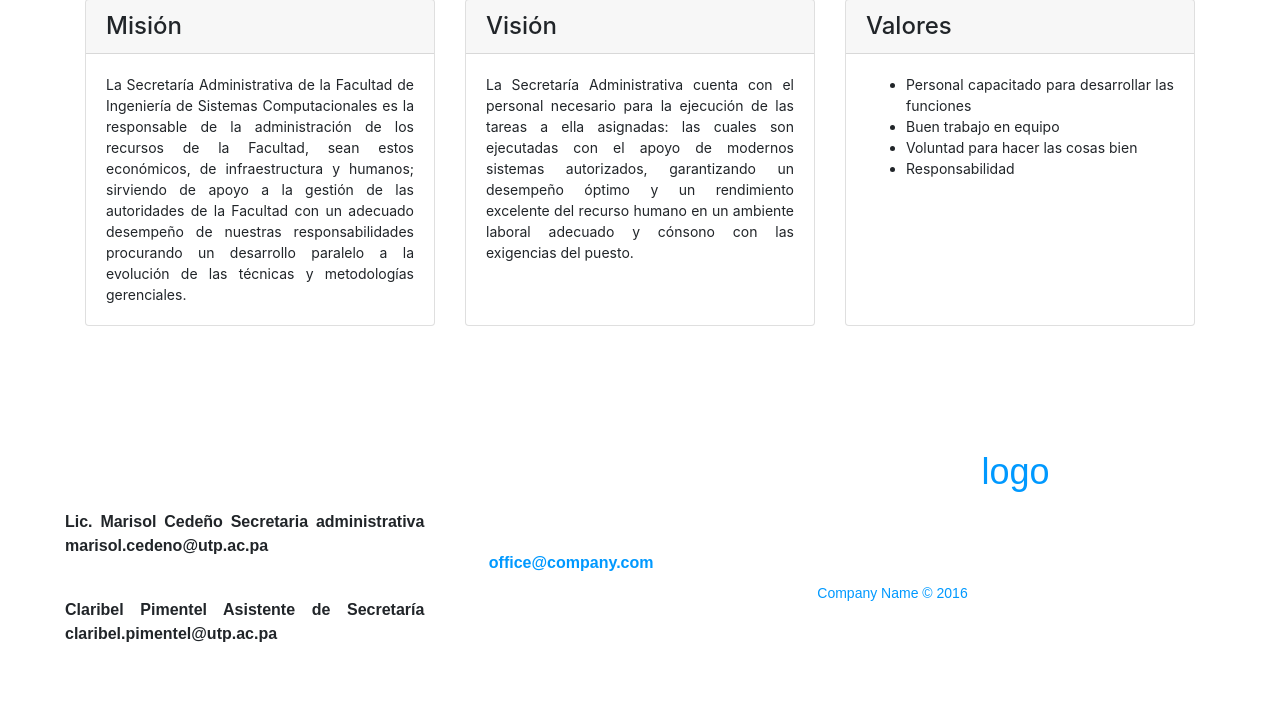
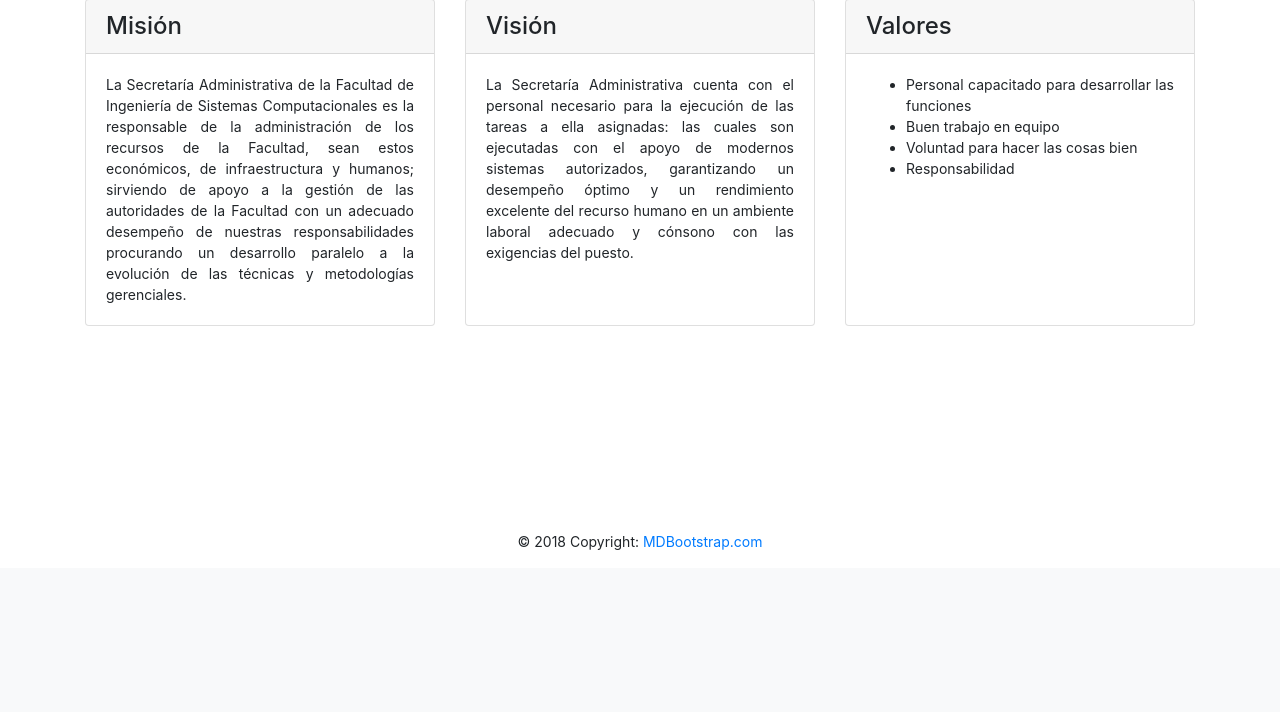
Before and after one commit to LuisECC31/Proyecto-SAFISC, a PHP site: page / in a window 1280 px wide. Shown: the part 897-1609 px from the top of the page. After the commit the page ends 1447 px from the top, so only its background shows below. Run offline with PHP 8.4, Linux system fonts and the light colour scheme; the visitor is signed in with stand-in values (Sample User, id 1); some libraries are stand-ins or nearby versions.

Commit message:
Corrección

```diff
--- a/app/Views/Layouts/footer.php
+++ b/app/Views/Layouts/footer.php
@@ -1,46 +1,47 @@
 
-  <!-- Footer -->
-  <footer class="footer">
-  <div class="footer-left col-md-4 col-sm-6">
-    <p class="about">
-      <span> Secretaría administrativa de la Facultad de Ingeniería de Sistemas Computacionales</span>
-      <p>
-          Lic. Marisol Cedeño
-          Secretaria administrativa
-          marisol.cedeno@utp.ac.pa
-      </p>
-      <br>
-      <p>
-          Claribel Pimentel
-          Asistente de Secretaría
-          claribel.pimentel@utp.ac.pa
-      </p>
-    </p>
+<footer class="page-footer font-small cyan darken-3">
+<meta charset="utf-8">
+	<link rel="stylesheet" type="text/css" href="bootstrap/css/bootstrap.css">
+	<link rel="stylesheet" type="text/css" href="bootstrap/css/bootstrap.min.css">
+	<link href="bootstrap/css/dashboard.css" rel="stylesheet">
+
+<!-- Footer Elements -->
+<div class="container">
+
+  <!-- Grid row-->
+  <div class="row">
+
+    <!-- Grid column -->
+    <div class="col-md-12 py-5">
+      <div class="mb-5 flex-center">
+
+        <!-- Facebook -->
+        <a class="fb-ic">
+          <i class="fab fa-facebook-f fa-lg white-text mr-md-5 mr-3 fa-2x"> </i>
+        </a>
+        <!-- Twitter -->
+        <a class="tw-ic">
+          <i class="fab fa-twitter fa-lg white-text mr-md-5 mr-3 fa-2x"> </i>
+        </a>
+        <!--Instagram-->
+        <a class="ins-ic">
+          <i class="fab fa-instagram fa-lg white-text mr-md-5 mr-3 fa-2x"> </i>
+        </a>
+      </div>
+    </div>
+    <!-- Grid column -->
+
   </div>
-  <div class="footer-center col-md-4 col-sm-6">
-    <div>
-      <i class="fa fa-map-marker"></i>
-      <p><span> Street name and number</span> City, Country</p>
-    </div>
-    <div>
-      <i class="fa fa-phone"></i>
-      <p> (+00) 0000 000 000</p>
-    </div>
-    <div>
-      <i class="fa fa-envelope"></i>
-      <p><a href="#"> office@company.com</a></p>
-    </div>
-  </div>
-  <div class="footer-right col-md-4 col-sm-6">
-    <h2> Company<span> logo</span></h2>
-    <p class="menu">
-      <a href="#"> Home</a> |
-      <a href="#"> About</a> |
-      <a href="#"> Services</a> |
-      <a href="#"> Portfolio</a> |
-      <a href="#"> News</a> |
-      <a href="#"> Contact</a>
-    </p>
-    <p class="name"> Company Name &copy; 2016</p>
-  </div>
+  <!-- Grid row-->
+
+</div>
+<!-- Footer Elements -->
+
+<!-- Copyright -->
+<div class="footer-copyright text-center py-3">© 2018 Copyright:
+  <a href="https://mdbootstrap.com/education/bootstrap/"> MDBootstrap.com</a>
+</div>
+<!-- Copyright -->
+
 </footer>
+<!-- Footer -->
--- a/app/Views/Layouts/menu.php
+++ b/app/Views/Layouts/menu.php
@@ -11,7 +11,7 @@
             <a class="nav-link" href="services.html">Reportes de daños</a>
           </li>
           <li class="nav-item">
-              <button type="button" class="btn btn-outline-light" onclick="location.href='Views/Login/index.php'">Iniciar Sesión</button>
+              <button type="button" class="btn btn-outline-light" onclick="location.href='?controller=Login&&action=index'">Iniciar Sesión</button>
             </li>
           </ul>
       </div>
--- a/app/routes.php
+++ b/app/routes.php
@@ -1,15 +1,13 @@
 <?php
 
 
-class routes {
-	const routes="/PROYECTO-SAFISC";
-}
+
 
 $controllers = array(
     'Home' => ['index'],
     'Docente' => ['index', 'add', 'save'],
     'Administrativo' => ['index'],
-    'Login' => ['index']
+    'Login' => ['index','login']
 );
 
 if (array_key_exists($controller, $controllers)) {
```
Also changed, not shown: app/Controllers/LoginController.php (+18 -4 lines), app/Models/LoginConsultaModel.php (+4 -3 lines), app/Views/Login/index.php (+18 -19 lines), 13 other files.
